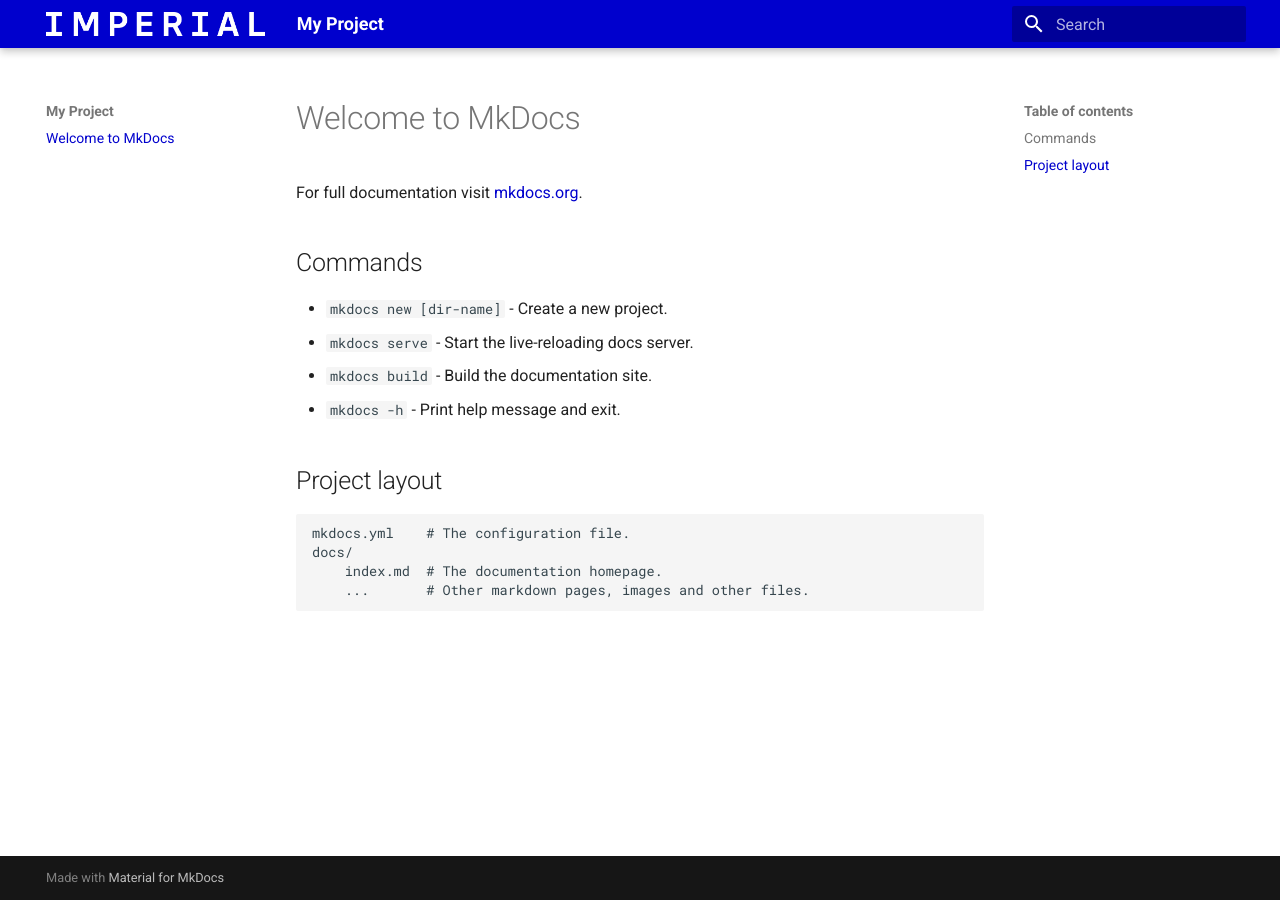
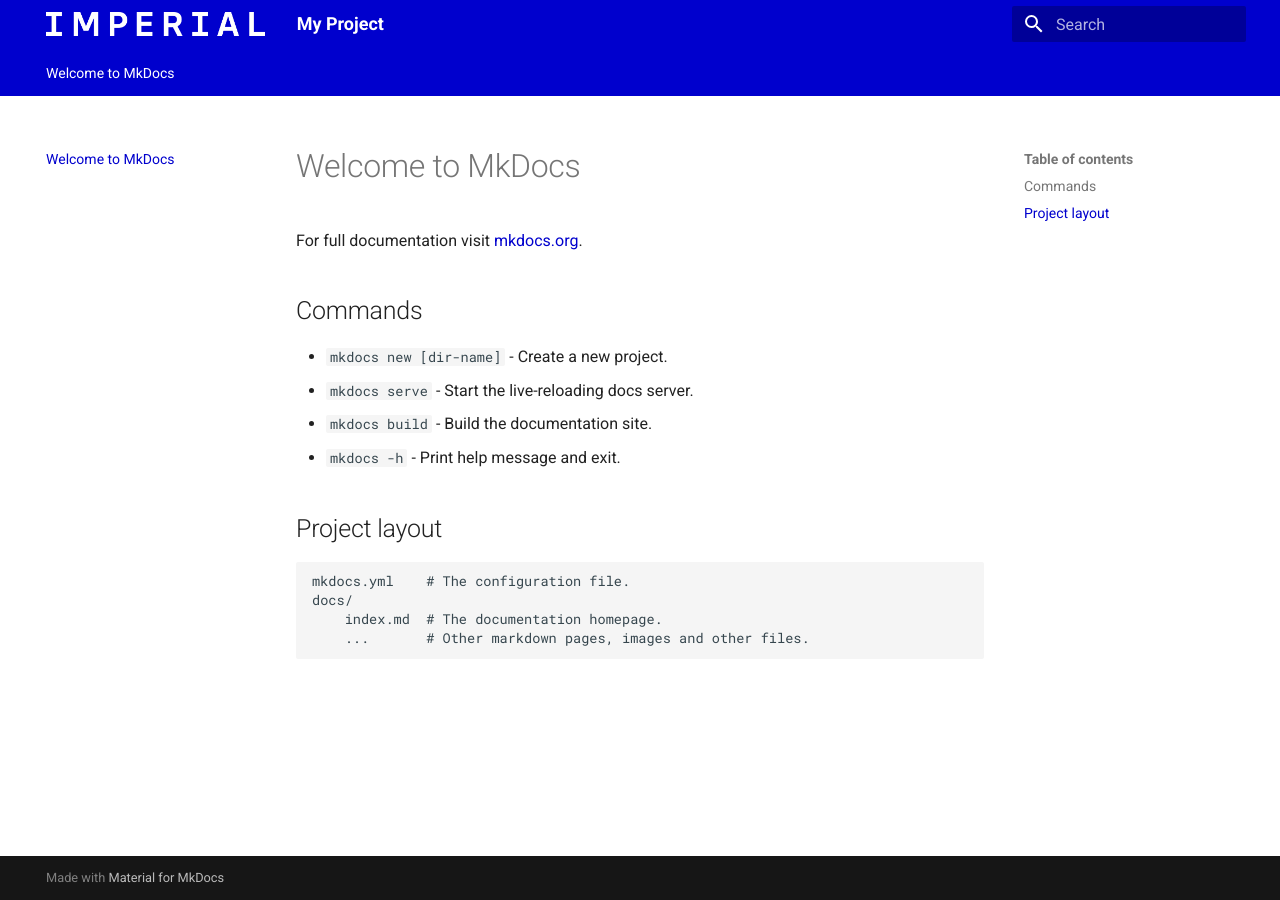
Before and after one commit to ImperialCollegeLondon/mkdocs-material-pages, an MkDocs documentation site: the page built from docs/index.md, in a window 1280 px wide. Built offline with MkDocs 1.6.1 and Material for MkDocs 9.7.7, drawn with Linux system fonts in a browser that asks for light colours.

Commit message:
feat: add nav features

```diff
--- a/mkdocs.yml
+++ b/mkdocs.yml
@@ -13,5 +13,12 @@ theme:
 
   logo: assets/logo.png
   favicon: assets/favicon.png
+
+  features:
+    - navigation.instant
+    - navigation.tracking
+    - navigation.tabs
+   # - navigation.sections
+    - navigation.indexes
 extra_css:
 - stylesheets/extra.css
```
